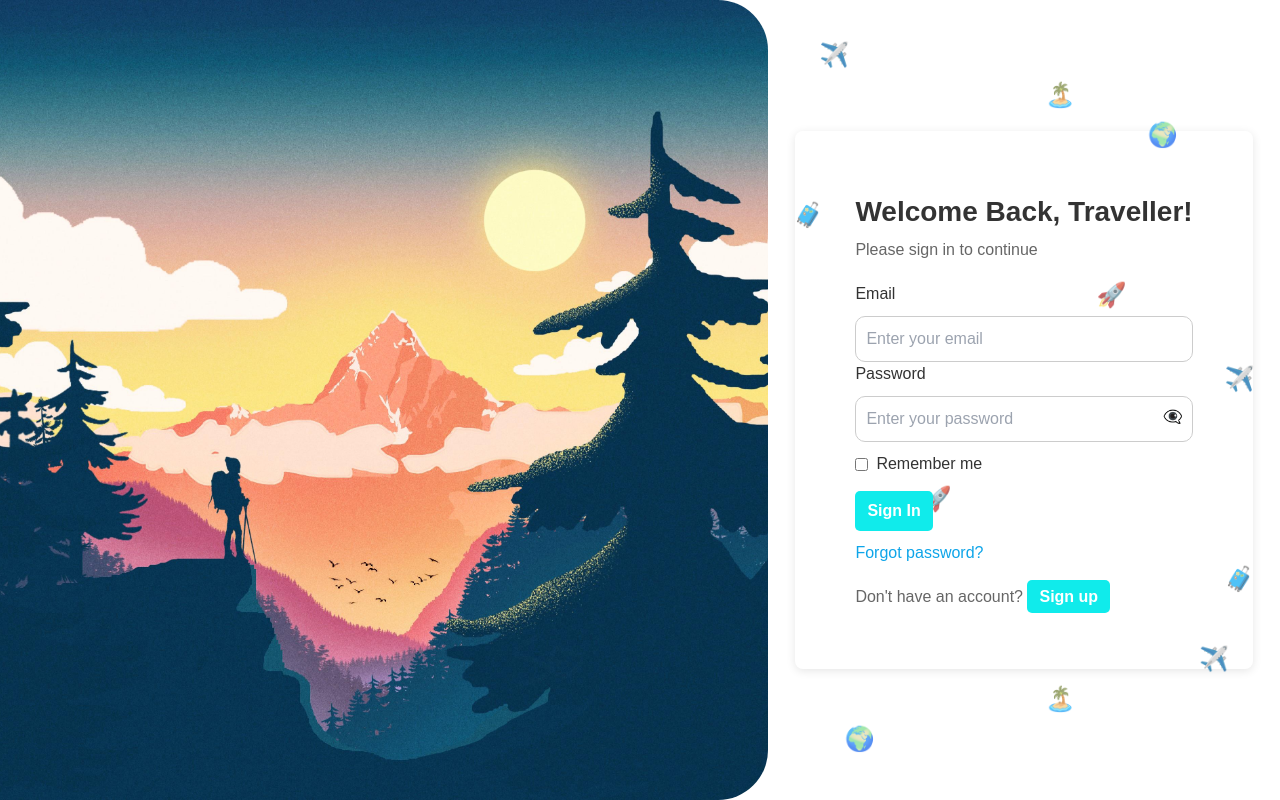
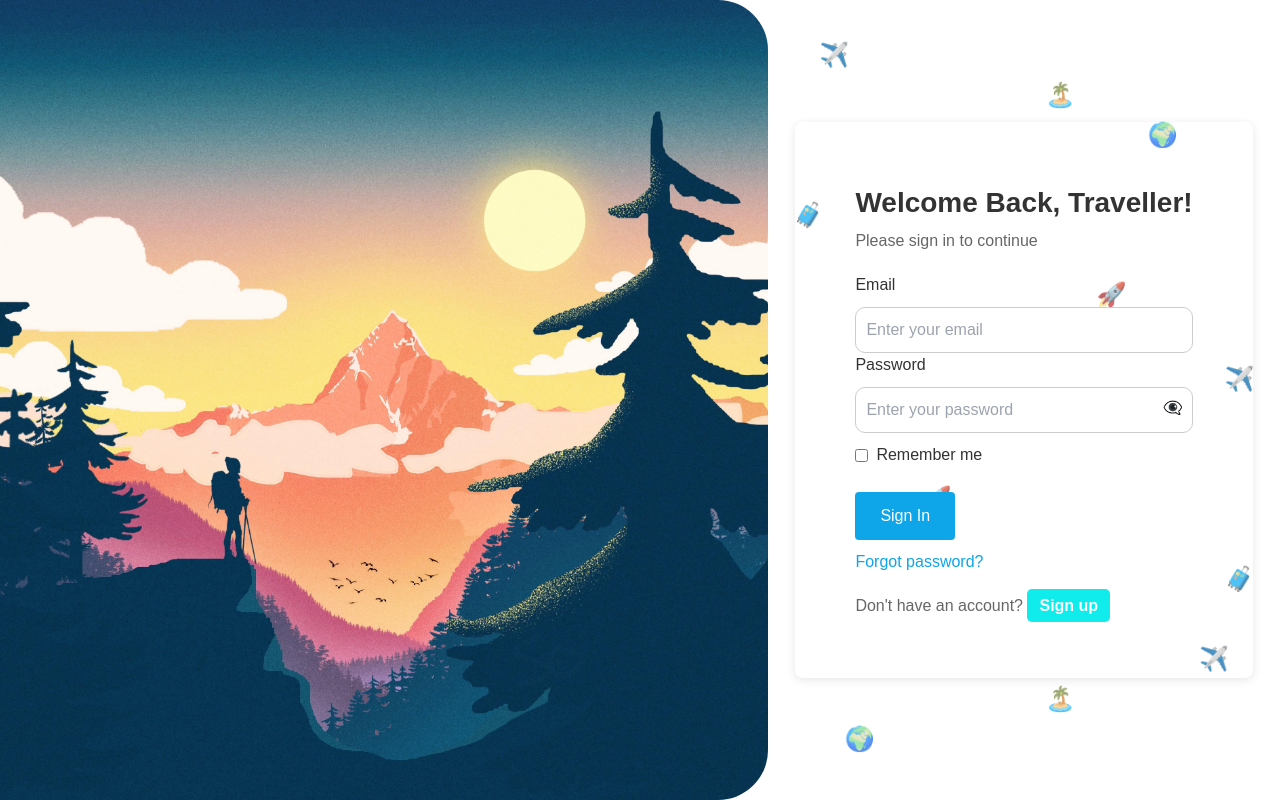
Before and after one commit to SumiraMakaju/GhumFir, a Next.js app in the folder ghumfir/: page /login in a window 1280 px wide. Built offline with nearby package versions, Linux system fonts and the light colour scheme.

Commit message:
homepage
made

```diff
--- a/ghumfir/src/app/login/page.js
+++ b/ghumfir/src/app/login/page.js
@@ -2,6 +2,7 @@
 
 import { useState, useEffect } from 'react';
 import { GoogleOAuthProvider, GoogleLogin } from '@react-oauth/google'; // import the necessary components
+import Link from 'next/link';
 import styles from './login.module.css';
 
 export default function LoginPage() {
@@ -164,9 +165,11 @@ export default function LoginPage() {
                 <label htmlFor="remember">Remember me</label>
               </div>
               <div style={{ marginTop: '15px' }}>
-                <button type="submit" className={styles.button}>
-                  Sign In
-                </button>
+              <Link href="/home">
+              <button type="button" style={buttonStyle}>
+                Sign In
+              </button>
+              </Link>
                 <a href="#" style={{ ...linkStyle, display: 'block', marginTop: '10px' }}>
                   Forgot password?
                 </a>
```
Also changed, not shown: ghumfir/src/app/home/page.js (added, +12 -0 lines), ghumfir/src/app/homepage/page.js (deleted).
